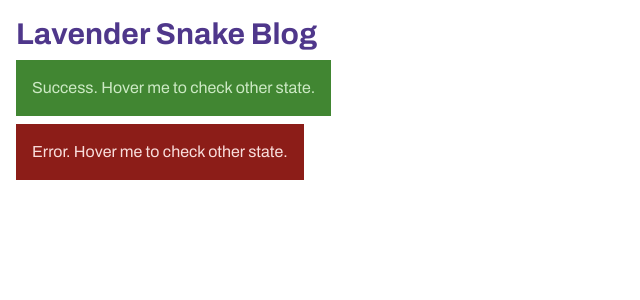
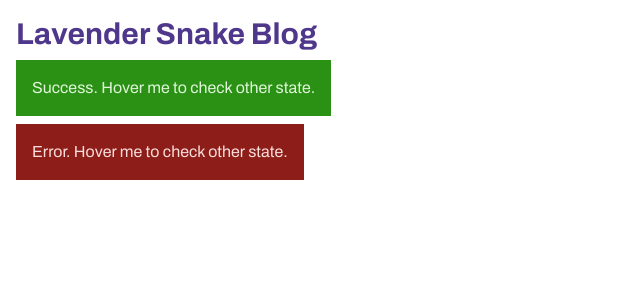
Before and after one commit to Hack-Weekly/lavender-snake-blog, a Next.js app: page / in a window 1280 px wide. Shown: the top 300 px of the page, without its empty margins (0-640 px from the left). Built offline with nearby package versions, Linux system fonts and the light colour scheme.

Commit message:
changed success colors

```diff
--- a/tailwind.config.js
+++ b/tailwind.config.js
@@ -33,10 +33,10 @@ module.exports = {
         'content-focus': '#F2B8B5',
       },
       success: {
-        DEFAULT: '#418632',
-        content: '#CCE9C4',
-        focus: '#19590C',
-        'content-focus': '#7CB56E',
+        DEFAULT: '#2B9115',
+        content: '#DFF6D9',
+        focus: '#1D620D',
+        'content-focus': '#B0E9A1',
       },
     },
     fontFamily: {
```
